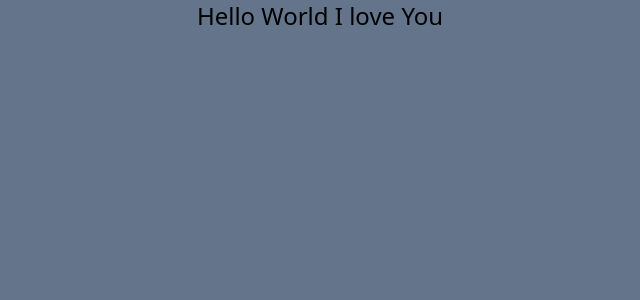
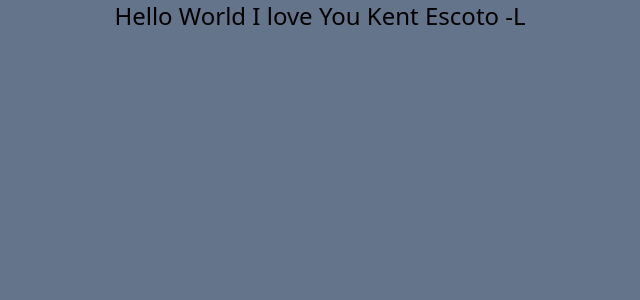
Before and after one commit to rey-cloud/psychology-system, a Nuxt app in the folder nuxt/: page / in a window 1280 px wide. Shown: the top 300 px of the page, without its empty margins (320-960 px from the left). Built offline with nearby package versions, Linux system fonts and the light colour scheme.

Commit message:
baja-update(try pull)

```diff
--- a/nuxt/app.vue
+++ b/nuxt/app.vue
@@ -2,7 +2,7 @@
   <div>
     <div class="flex text-center">
       <p class="m-auto bg-slate-500 w-full text-2xl h-screen">
-        Hello World I love You
+        Hello World I love You Kent Escoto -L
       </p>
     </div>
   </div>
```
